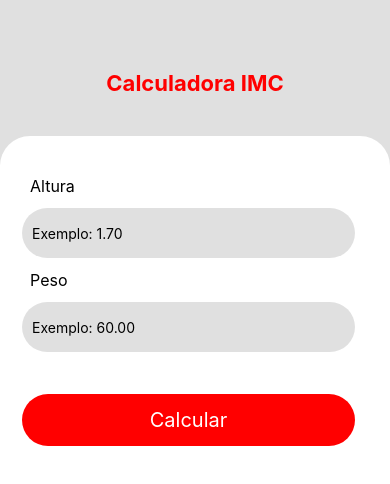
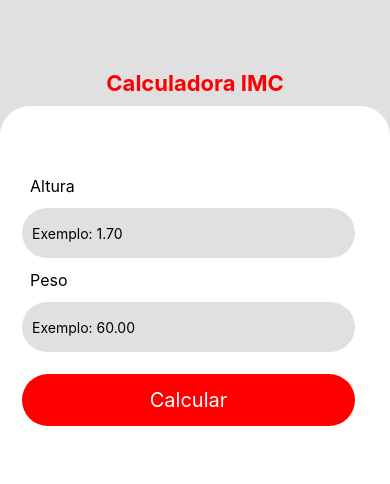
Before and after one commit to CIGR2021/calcular-imc, a React Native app: screen / in a window 390 px wide. Shown: the top 484 px of the page. Built offline with nearby package versions, Linux system fonts and the light colour scheme.

Commit message:
Refatorand: StyleSheet (CSS)

```diff
--- a/src/components/Form/ResultImc/style.js
+++ b/src/components/Form/ResultImc/style.js
@@ -1,7 +1,7 @@
 import { StyleSheet } from 'react-native';
 
 const styles = StyleSheet.create({
-  containerImc: {
+  styleContainerImc: {
     flex: 1,
     width: '100%',
     marginTop: 15,
@@ -9,15 +9,31 @@ const styles = StyleSheet.create({
     borderRadius: 50,
     alignItems: 'center'
   },
-  imc: {
+  styleImc: {
     fontSize: 48,
     color: 'orange',
     fontWeight: '700'
   },
-  information: {
+  styleInformation: {
     fontSize: 18,
     color: 'red',
     fontWeight: '700'
+  },
+  styleBoxShareButton: {
+    width: '100%',
+    alignItems: 'center',
+    marginBottom: 10
+  },
+  styleShared: {
+    backgroundColor: '#6495ed',
+    borderRadius: 50,
+    marginTop: 20,
+    padding: 15
+  },
+  styleTextShared: {
+    color: '#f0f8ff',
+    fontWeight: '700',
+    paddingHorizontal: 20
   }
 });
 
--- a/src/components/Form/style.js
+++ b/src/components/Form/style.js
@@ -2,12 +2,10 @@ import { StyleSheet } from 'react-native';
 
 const styles = StyleSheet.create({
   formContext: {
-    width: '100%',
-    height: '100%',
-    bottom: 0,
+    flex: 1,
+    paddingTop: 30,
+    alignItems: 'center',
     backgroundColor: 'white',
-    alignItems: 'center',
-    marginTop: 30,
     borderTopLeftRadius: 30,
     borderTopRightRadius: 30
   },
@@ -39,11 +37,17 @@ const styles = StyleSheet.create({
     paddingTop: 14,
     paddingBottom: 14,
     marginLeft: 12,
-    marginTop: 30
+    marginTop: 10
   },
   formTextButton: {
     fontSize: 20,
     color: 'white'
+  },
+  formErrorMessage: {
+    fontSize: 12,
+    fontWeight: '700',
+    color: 'red',
+    paddingLeft: 20
   }
 });
 
```
